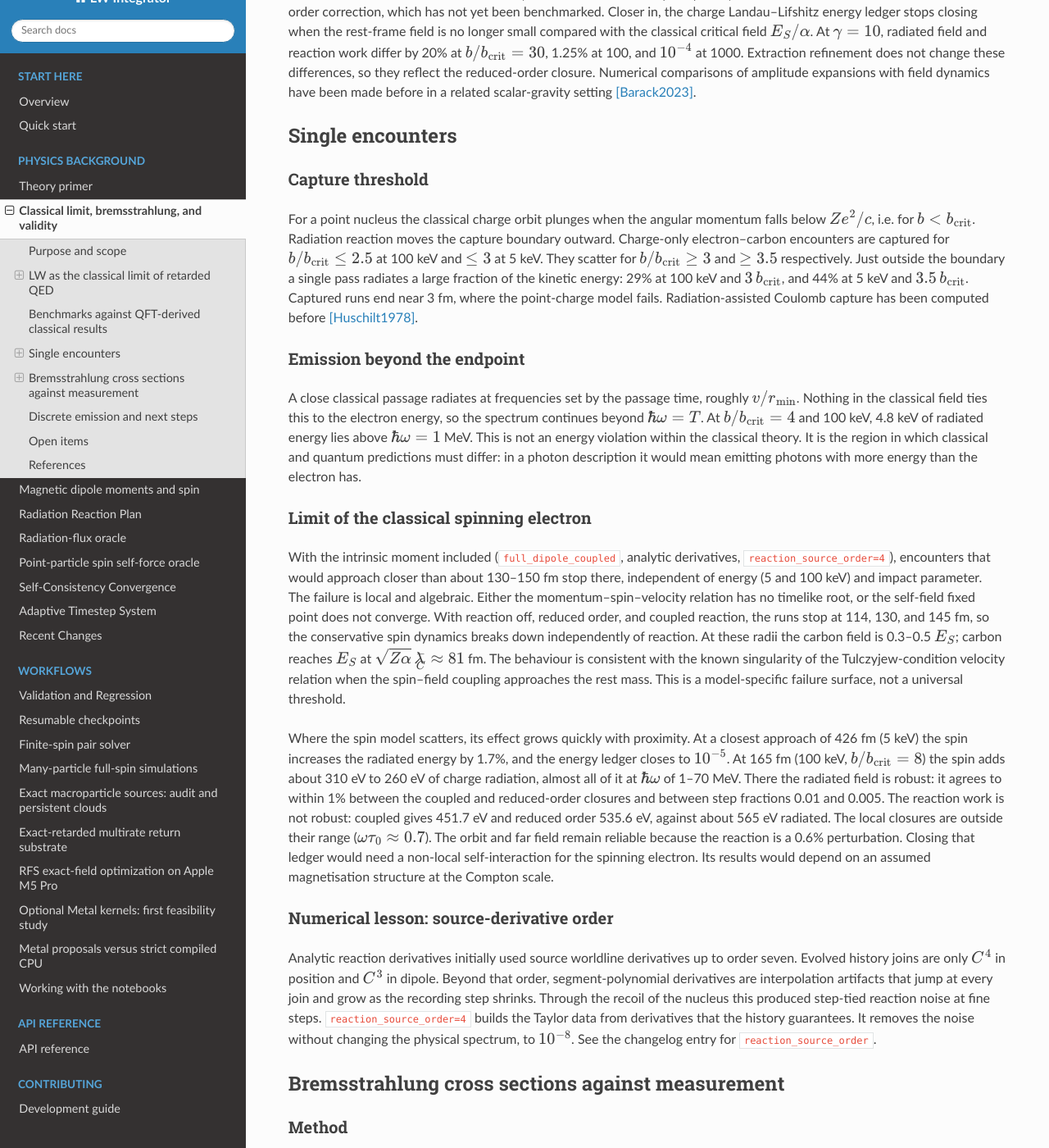
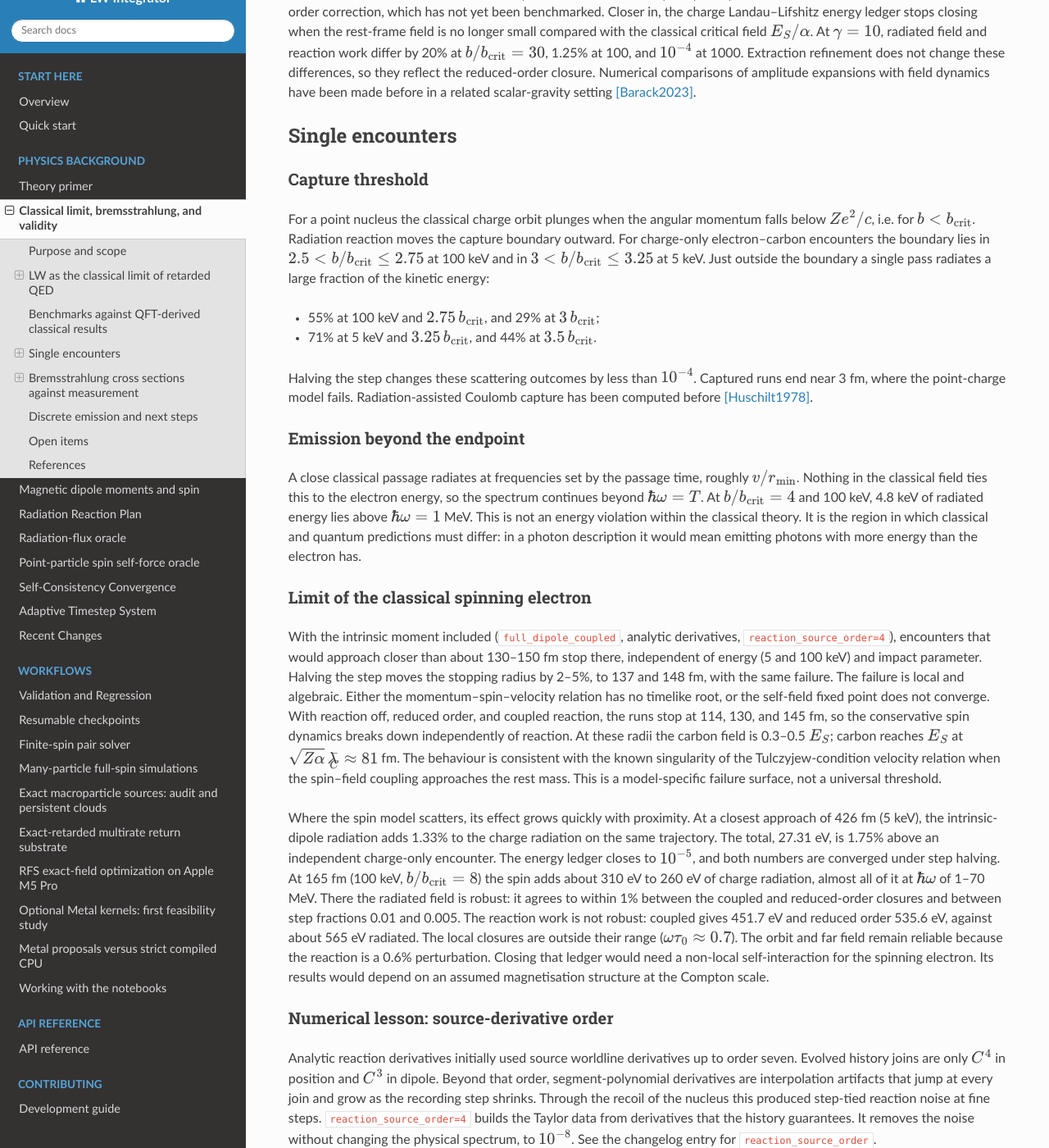
Before and after one commit to benfolsom/LW_integrator, a Sphinx documentation site: the page built from docs/source/classical_limit_bremsstrahlung.rst, in a window 1280 px wide and 1400 px high, scrolled down 1906 px. Shown: the whole window at 82% size. Built offline with Sphinx 7.4.7 and the Read the Docs theme 3.1.0, drawn with Linux system fonts in a browser that asks for light colours; pages that are not in the unit, such as notebooks, are missing from menus.

Commit message:
Update classical-limit discussion with refinement checks
Capture brackets narrowed to (2.5,2.75] at 100 keV and (3,3.25] at 5 keV;
spin-model stop radii under step halving; spin increment stated both
against the same trajectory (1.33%) and an independent charge run (1.75%).

```diff
--- a/docs/source/classical_limit_bremsstrahlung.rst
+++ b/docs/source/classical_limit_bremsstrahlung.rst
@@ -138,13 +138,19 @@ Capture threshold
 
 For a point nucleus the classical charge orbit plunges when the angular
 momentum falls below :math:`Ze^2/c`, i.e. for :math:`b<b_{\rm crit}`.
-Radiation reaction moves the capture boundary outward. Charge-only
-electron--carbon encounters are captured for :math:`b/b_{\rm crit}\le 2.5`
-at 100 keV and :math:`\le 3` at 5 keV. They scatter for
-:math:`b/b_{\rm crit}\ge 3` and :math:`\ge 3.5` respectively. Just outside the
-boundary a single pass radiates a large fraction of the kinetic energy: 29%
-at 100 keV and :math:`3\,b_{\rm crit}`, and 44% at 5 keV and
-:math:`3.5\,b_{\rm crit}`. Captured runs end near 3 fm, where the point-charge
+Radiation reaction moves the capture boundary outward. For charge-only
+electron--carbon encounters the boundary lies in
+:math:`2.5 < b/b_{\rm crit} \le 2.75` at 100 keV and in
+:math:`3 < b/b_{\rm crit} \le 3.25` at 5 keV. Just outside the boundary a
+single pass radiates a large fraction of the kinetic energy:
+
+* 55% at 100 keV and :math:`2.75\,b_{\rm crit}`, and 29% at
+  :math:`3\,b_{\rm crit}`;
+* 71% at 5 keV and :math:`3.25\,b_{\rm crit}`, and 44% at
+  :math:`3.5\,b_{\rm crit}`.
+
+Halving the step changes these scattering outcomes by less than
+:math:`10^{-4}`. Captured runs end near 3 fm, where the point-charge
 model fails. Radiation-assisted Coulomb capture has been computed before
 [Huschilt1978]_.
 
@@ -166,7 +172,8 @@ Limit of the classical spinning electron
 With the intrinsic moment included (``full_dipole_coupled``, analytic
 derivatives, ``reaction_source_order=4``), encounters that would approach
 closer than about 130--150 fm stop there, independent of energy (5 and
-100 keV) and impact parameter. The failure is local and algebraic. Either
+100 keV) and impact parameter. Halving the step moves the stopping radius by
+2--5%, to 137 and 148 fm, with the same failure. The failure is local and algebraic. Either
 the momentum--spin--velocity relation has no timelike root, or the
 self-field fixed point does not converge. With reaction off, reduced order,
 and coupled reaction, the runs stop at 114, 130, and 145 fm, so the
@@ -178,8 +185,10 @@ relation when the spin--field coupling approaches the rest mass. This is a
 model-specific failure surface, not a universal threshold.
 
 Where the spin model scatters, its effect grows quickly with proximity. At a
-closest approach of 426 fm (5 keV) the spin increases the radiated energy by
-1.7%, and the energy ledger closes to :math:`10^{-5}`. At 165 fm (100 keV,
+closest approach of 426 fm (5 keV), the intrinsic-dipole radiation adds 1.33%
+to the charge radiation on the same trajectory. The total, 27.31 eV, is 1.75%
+above an independent charge-only encounter. The energy ledger closes to
+:math:`10^{-5}`, and both numbers are converged under step halving. At 165 fm (100 keV,
 :math:`b/b_{\rm crit}=8`) the spin adds about 310 eV to 260 eV of charge
 radiation, almost all of it at :math:`\hbar\omega` of 1--70 MeV. There the
 radiated field is robust: it agrees to within 1% between the coupled and
```
